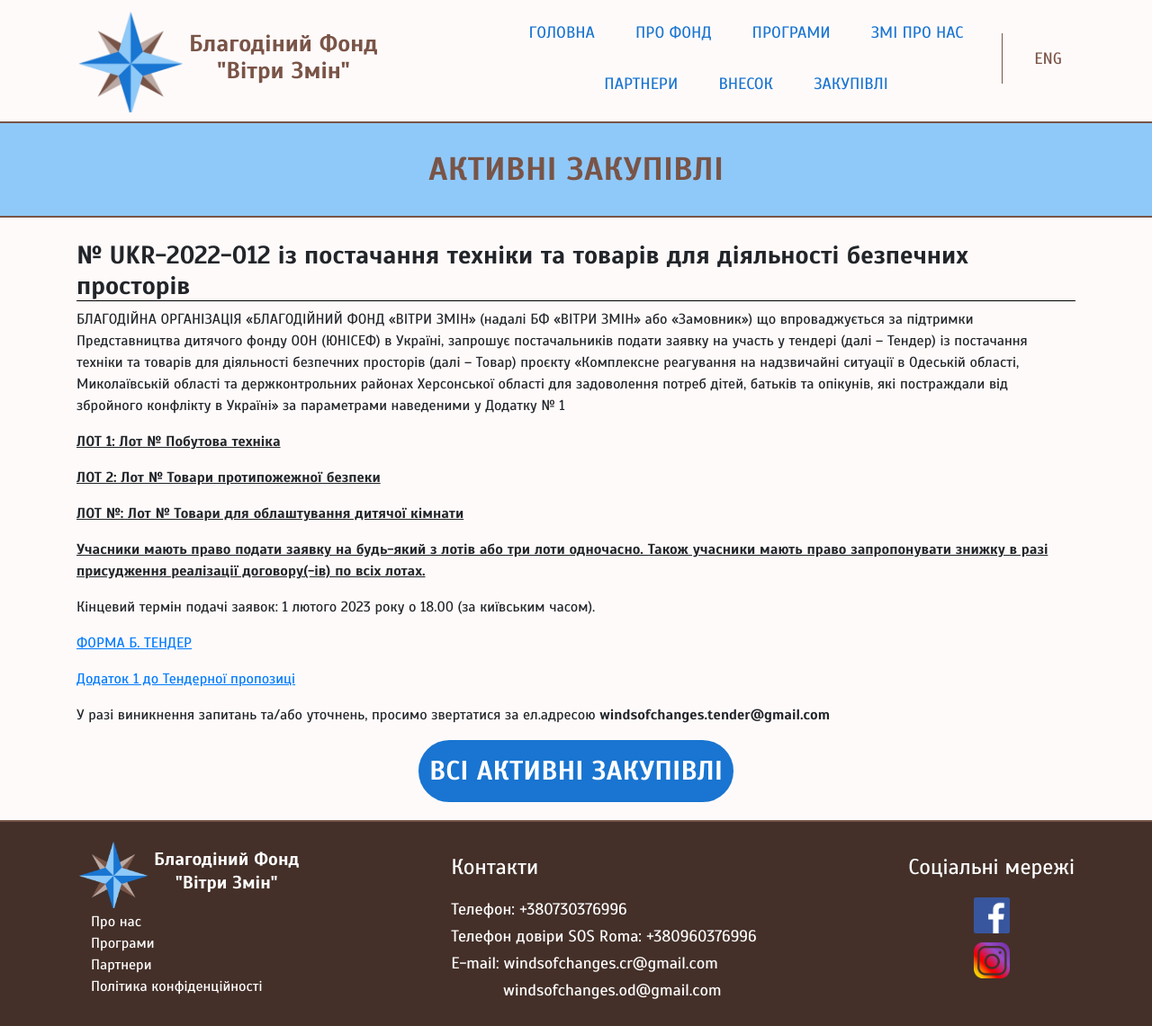
After one commit to StChyrkov/winds, a Yii app: template views/site/purchase-12.php in a window 1280 px wide. The commit adds this page. Shown: the whole page at 90% size. Run offline with PHP 8.4 and a stand-in for Yii, Linux system fonts and the light colour scheme; the template is opened without the code that fills it, so the values that code supplies are empty; some libraries are stand-ins or nearby versions.

Commit message:
new tenders

```diff
--- a/config/web.php
+++ b/config/web.php
@@ -59,8 +59,8 @@ $config = [
             'enablePrettyUrl' => true,
             'showScriptName' => false,
             'rules' => [
-                '<action:(index|programs|media|partners|donate|about|privacy|purchases|active-purchases|archive-purchases|purchase-1|purchase-2|purchase-3|purchase-4|purchase-5|purchase-6|purchase-7|purchase-8|purchase-9|purchase-10)>' => 'site/<action>',
-                '<lang:\w+>/<action:(index|programs|media|partners|donate|about|privacy|error|purchases|active-purchases|archive-purchases|purchase-1|purchase-2|purchase-3|purchase-4|purchase-5|purchase-6|purchase-7|purchase-8|purchase-9|purchase-10)>' => 'site/<action>',
+                '<action:(index|programs|media|partners|donate|about|privacy|purchases|active-purchases|archive-purchases|purchase-1|purchase-2|purchase-3|purchase-4|purchase-5|purchase-6|purchase-7|purchase-8|purchase-9|purchase-10|purchase-11|purchase-12)>' => 'site/<action>',
+                '<lang:\w+>/<action:(index|programs|media|partners|donate|about|privacy|error|purchases|active-purchases|archive-purchases|purchase-1|purchase-2|purchase-3|purchase-4|purchase-5|purchase-6|purchase-7|purchase-8|purchase-9|purchase-10|purchase-11|purchase-12)>' => 'site/<action>',
             ],
         ],
 
--- /dev/null
+++ b/views/site/purchase-12.php
@@ -0,0 +1,31 @@
+<?php
+
+/** @var yii\web\View $this */
+
+use yii\helpers\Html;
+
+$this->title = \Yii::t('app', 'Активні закупівлі - Благодійний Фонд "Вітри Змін"');
+?>
+
+<div class="page-banner uppercase">
+    <h1><?= \Yii::t('app', 'Активні закупівлі')?></h1>
+</div>
+
+<div class="background-light padding-up">
+    <div class="container">
+    	<h2 class="page-h2">№ UKR-2022-012 із постачання техніки та товарів для діяльності безпечних просторів</h2>
+        <p>БЛАГОДІЙНА ОРГАНІЗАЦІЯ «БЛАГОДІЙНИЙ ФОНД «ВІТРИ ЗМІН» (надалі БФ «ВІТРИ ЗМІН» або «Замовник») що впроваджується за підтримки Представництва дитячого фонду ООН (ЮНІСЕФ) в Україні, запрошує постачальників подати заявку на участь у тендері (далі – Тендер) із постачання техніки та товарів для діяльності безпечних просторів   (далі – Товар) проєкту «Комплексне реагування на надзвичайні ситуації в Одеській області, Миколаївській області та держконтрольних районах Херсонської області для задоволення потреб дітей, батьків та опікунів, які постраждали від збройного конфлікту в Україні»  за параметрами наведеними у Додатку № 1
+        </span></b></p>
+        <p><b><span class="border-low-text">ЛОТ 1: Лот № Побутова техніка</span></b></p>
+        <p><b><span class="border-low-text">ЛОТ 2: Лот № Товари протипожежної безпеки</span></b></p>
+        <p><b><span class="border-low-text">ЛОТ №: Лот № Товари для облаштування дитячої кімнати   </span></b></p>
+        <p><b><span class="border-low-text">Учасники мають право подати заявку на будь-який з лотів або три лоти одночасно. Також учасники мають право запропонувати знижку в разі присудження реалізації договору(-ів) по всіх лотах.</span></b></p>
+        <p>Кінцевий термін подачі заявок: 1 лютого 2023 року о 18.00 (за київським часом).</p>
+        <p><a href="https://docs.google.com/document/d/1rzkGUZkjhWFaOrVFxUh-rFlV4vkoKz0T/edit#" class="link border-low-text" target="_blank">ФОРМА Б. ТЕНДЕР</a></p>
+        <p><a href="https://docs.google.com/document/d/1umvRt8sy9LoCWgQfQz1hxnkL-a-wnBjJ/edit" class="link border-low-text" target="_blank">Додаток 1 до Тендерної пропозиці</a></p>
+        <p>У разі виникнення запитань та/або уточнень, просимо звертатися за ел.адресою <b>windsofchanges.tender@gmail.com</b></p>
+        <div class="flex-container disp-center">
+            <a href="active-purchases" class="link more-button button-blue">ВСІ АКТИВНІ ЗАКУПІВЛІ</a>
+        </div>
+   	</div>
+</div>
--- a/web/index.php
+++ b/web/index.php
@@ -1,8 +1,8 @@
 <?php
 
 // comment out the following two lines when deployed to production
-defined('YII_DEBUG') or define('YII_DEBUG', true);
-defined('YII_ENV') or define('YII_ENV', 'dev');
+// defined('YII_DEBUG') or define('YII_DEBUG', true);
+// defined('YII_ENV') or define('YII_ENV', 'dev');
 
 require __DIR__ . '/../vendor/autoload.php';
 require __DIR__ . '/../vendor/yiisoft/yii2/Yii.php';
```
Also changed, not shown: controllers/SiteController.php (+10 -0 lines), views/site/active-purchases.php (+18 -0 lines), views/site/purchase-11.php (added, +29 -0 lines).
